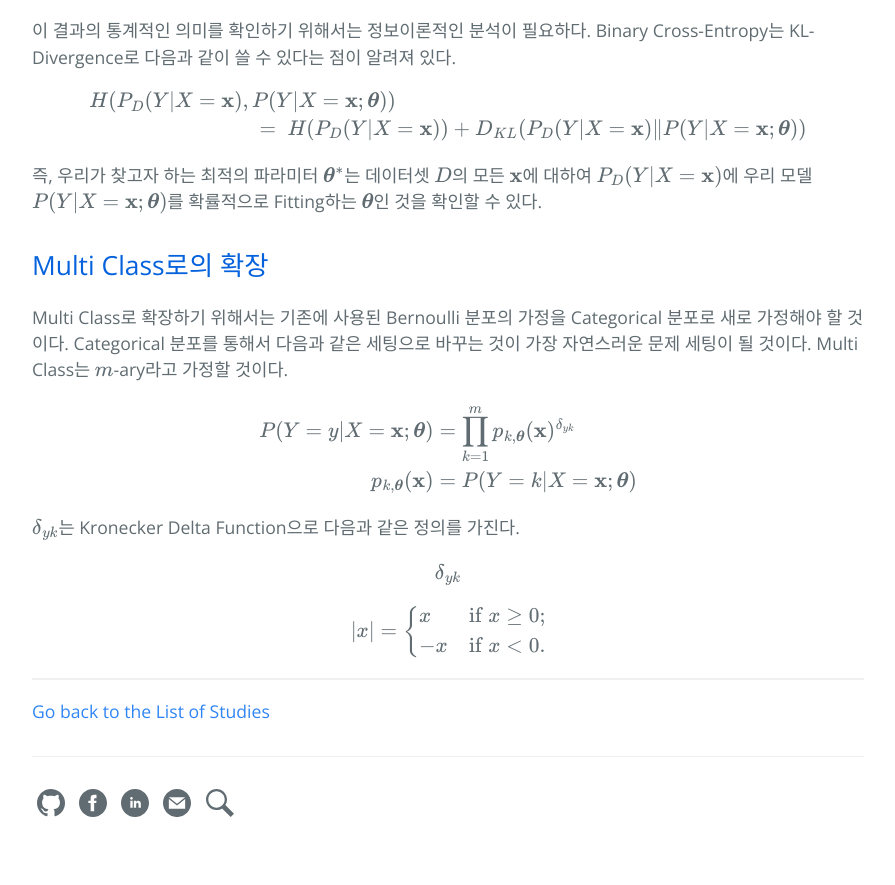
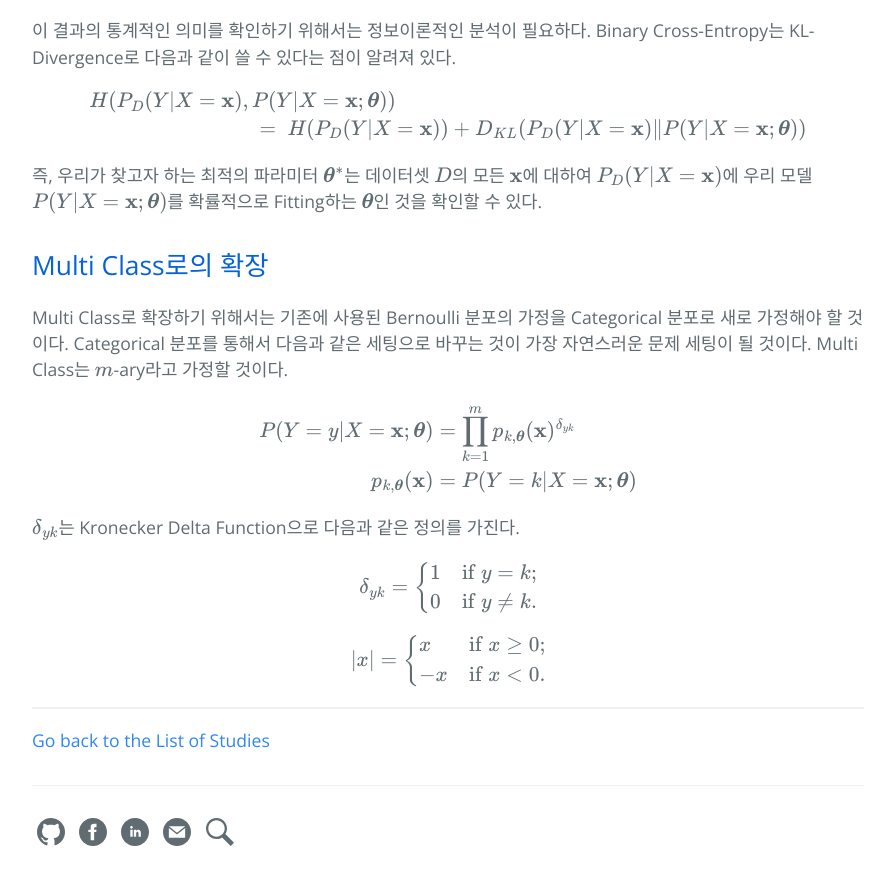
Before and after one commit to hcnoh/hcnoh.github.io, a Jekyll site: the page built from _posts/2019-06-03-cross-entropy.md, in a window 1280 px wide and 900 px high, scrolled down 3115 px. Shown: the top 885 px of the window, without its empty margins (192-1087 px from the left). Built offline with Jekyll 4.4.1, drawn with Linux system fonts in a browser that asks for light colours; formulas are drawn with MathJax 3; comment, search, counter and statistics services are not loaded.

Commit message:
Update 2019-06-03-cross-entropy.md

```diff
--- a/_posts/2019-06-03-cross-entropy.md
+++ b/_posts/2019-06-03-cross-entropy.md
@@ -145,6 +145,10 @@ $$\delta_{yk}$$는 Kronecker Delta Function으로 다음과 같은 정의를 가
 $$
 \begin{align*}
 \delta_{yk}
+= \left\{ \begin{array}{ll}
+1 & \mbox{if $y = k$};\\
+0 & \mbox{if $y \neq k$}.
+\end{array} \right.
 \end{align*}
 $$
 
```
